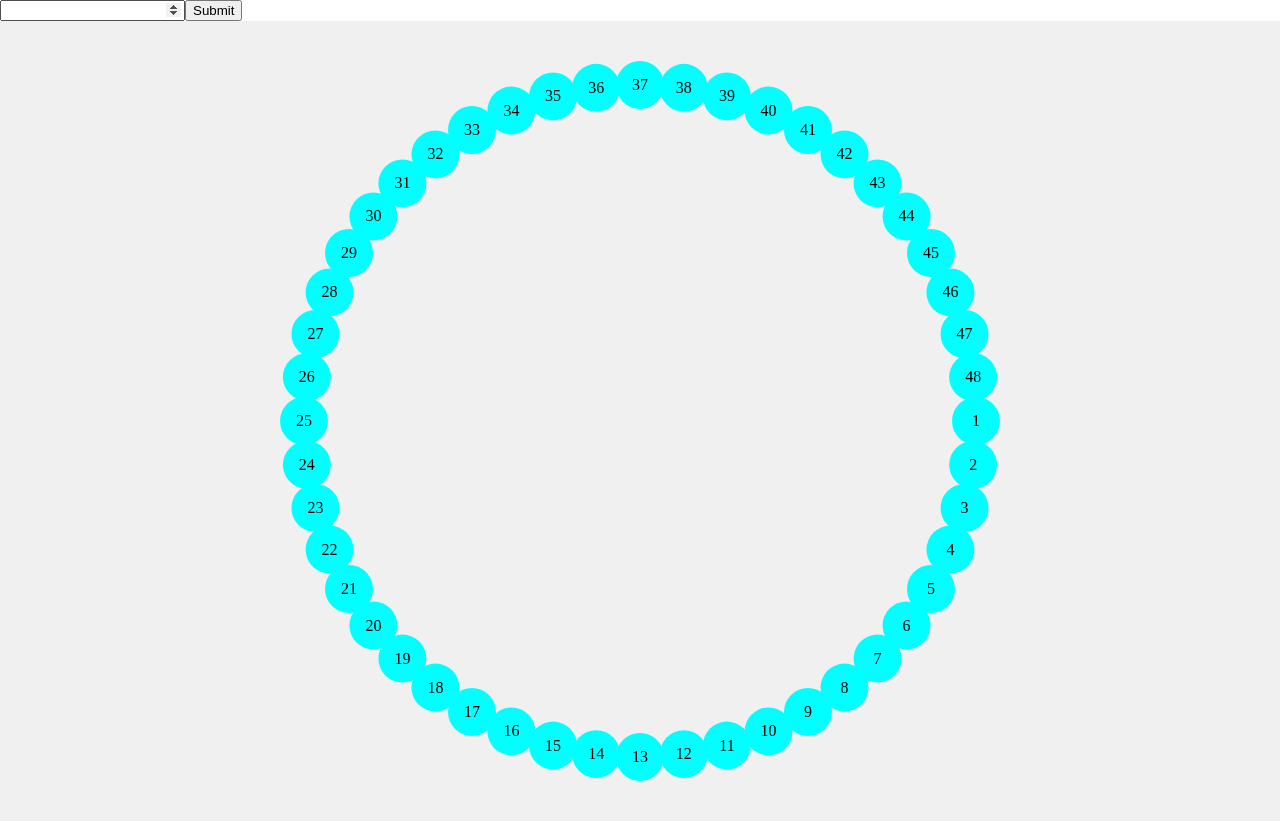
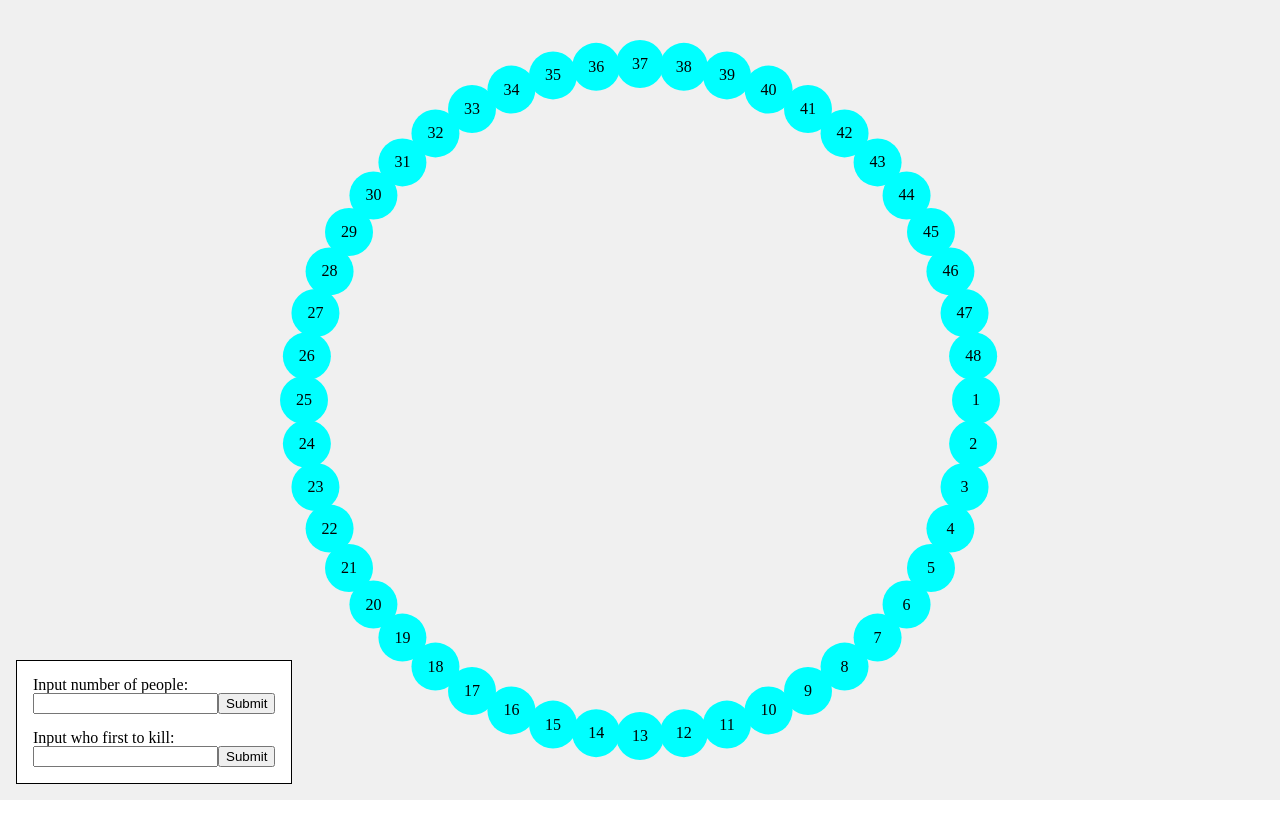
Before and after one commit to ferzos/josephus, a React (Vite) app: page / in a window 1280 px wide. After the commit the page ends 800 px from the top, so only its background shows below. Built offline with nearby package versions, Linux system fonts and the light colour scheme.

Commit message:
feat: add initial person input

```diff
--- a/src/App.css
+++ b/src/App.css
@@ -1,7 +1,13 @@
 .container {
-  display: flex;
-  justify-content: center;
-  align-items: center;
-  height: 100vh;
-  background-color: #f0f0f0;
+  position: relative;
 }
+
+.formCenter {
+  position: absolute;
+  left: 0;
+  bottom: 0;
+  margin: 16px;
+  padding: 16px;
+  border: 1px solid black;
+  background-color: white;
+}
--- a/src/App.tsx
+++ b/src/App.tsx
@@ -14,6 +14,7 @@ function App() {
   const [numberOfPeople, setNumberOfPeople] = useState(
     DEFAULT_NUMBER_OF_PEOPLE,
   );
+  const [initialPerson, setInitialPerson] = useState<number>();
   const maxRadius = numberOfPeople * MAX_RADIUS_RATIO;
   const radiusOfPeople = numberOfPeople * RADIUS_RATIO;
   const radius = radiusOfPeople > maxRadius ? maxRadius : radiusOfPeople;
@@ -33,13 +34,35 @@ function App() {
     return components;
   }, [numberOfPeople, radius]);
 
+  const handleSubmitInitialPerson = (initialPersonIndex: number) => {
+    if (initialPersonIndex > numberOfPeople) {
+      alert("There's no such person");
+      return;
+    }
+
+    setInitialPerson(initialPersonIndex - 1);
+  };
+
   return (
-    <div>
-      <Form onSubmit={setNumberOfPeople} />
+    <div className="container">
+      <div className="formCenter">
+        <Form label="Input number of people:" onSubmit={setNumberOfPeople} />
+        <br />
+        <Form
+          label="Input who first to kill:"
+          onSubmit={handleSubmitInitialPerson}
+        />
+      </div>
 
       <CircleArea>
         {people.map(({ i, x, y }) => (
-          <PeoplePawn key={i} i={i} x={x} y={y} />
+          <PeoplePawn
+            key={i}
+            i={i}
+            x={x}
+            y={y}
+            isInitial={initialPerson === i}
+          />
         ))}
       </CircleArea>
     </div>
--- a/src/components/CircleArea/CircleArea.tsx
+++ b/src/components/CircleArea/CircleArea.tsx
@@ -3,7 +3,7 @@ import './style.css';
 
 function CircleArea({ children }: PropsWithChildren<unknown>) {
   return (
-    <div className="container">
+    <div className="circleAreaContainer">
       <div className="circleArea">{children}</div>
     </div>
   );
--- a/src/components/CircleArea/style.css
+++ b/src/components/CircleArea/style.css
@@ -1,3 +1,11 @@
+.circleAreaContainer {
+  display: flex;
+  justify-content: center;
+  align-items: center;
+  height: 100vh;
+  background-color: #f0f0f0;
+}
+
 .circleArea {
   position: relative;
   height: 100vh;
--- a/src/components/Form/Form.tsx
+++ b/src/components/Form/Form.tsx
@@ -1,29 +1,32 @@
 import { MouseEvent, useState } from 'react';
 
 interface Props {
+  label: string;
   onSubmit: (input: number) => void;
 }
 
 function Form(props: Props) {
-  const { onSubmit } = props;
+  const { label, onSubmit } = props;
 
-  const [numberOfPeopleInput, setNumberOfPeopleInput] = useState<number>();
+  const [numberInput, setNumberInput] = useState<number>();
 
   const handleSubmit = (e: MouseEvent) => {
     e.preventDefault();
 
-    if (numberOfPeopleInput) {
-      onSubmit(numberOfPeopleInput);
+    if (numberInput) {
+      onSubmit(numberInput);
     }
   };
 
   return (
-    <form>
+    <form onSubmit={(e) => e.preventDefault()}>
+      <label htmlFor="numberInput">{label}</label>
+      <br />
       <input
         type="number"
-        name="number of people"
-        id="numberOfPeople"
-        onChange={(e) => setNumberOfPeopleInput(Number(e.target.value))}
+        name="numberInput"
+        id="numberInput"
+        onChange={(e) => setNumberInput(Number(e.target.value))}
       />
       <button onClick={handleSubmit} type="button">
         Submit
--- a/src/components/People/People.tsx
+++ b/src/components/People/People.tsx
@@ -4,16 +4,20 @@ interface Props {
   i: number;
   x: number;
   y: number;
+  isInitial?: boolean;
 }
 
 export function People(props: Props) {
-  const { i, x, y } = props;
+  const {
+    i, x, y, isInitial = false,
+  } = props;
 
   return (
     <div
       className="people"
       style={{
         transform: `translate(${x}px, ${y}px)`,
+        ...(isInitial && { backgroundColor: 'red' }),
       }}
     >
       {i + 1}
```
Also changed, not shown: .eslintrc.cjs.
